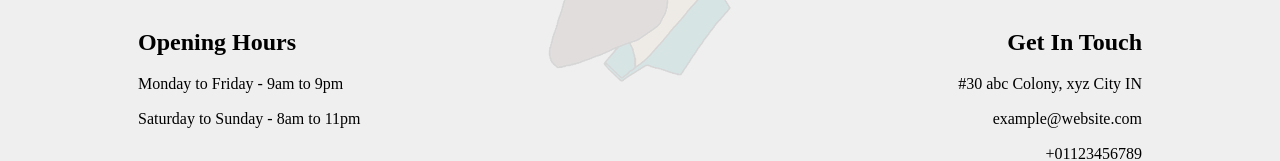
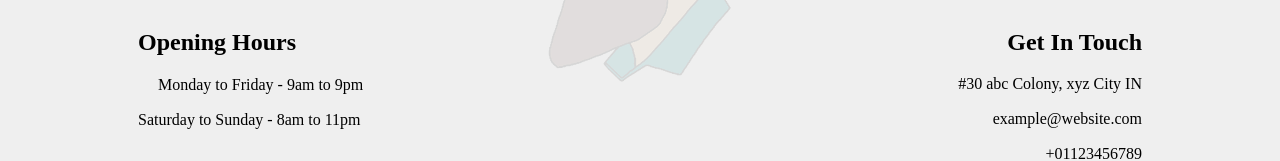
Before and after one commit to NNVG/barber-shop-html-design, a plain HTML site: page Barber.html in a window 1280 px wide. Shown: the part 3317-3478 px from the top of the page. Drawn offline with Linux system fonts and the light colour scheme.

Commit message:
remove comment on an icon attribute

```diff
--- a/Barber.html
+++ b/Barber.html
@@ -215,7 +215,7 @@
         <div class="footer-row">
             <div class="footer-left">
                 <h1>Opening Hours</h1>
-                <p><!-- <i class="fa fa-clock-0"></i> -->Monday to Friday - 9am to 9pm</p>
+                <p><i class="fa fa-clock-0"></i>Monday to Friday - 9am to 9pm</p>
                 <p><!-- <i class="fa fa-clock-0"></i> -->Saturday to Sunday - 8am to 11pm</p>
             </div>
             <div class="footer-right">
```
